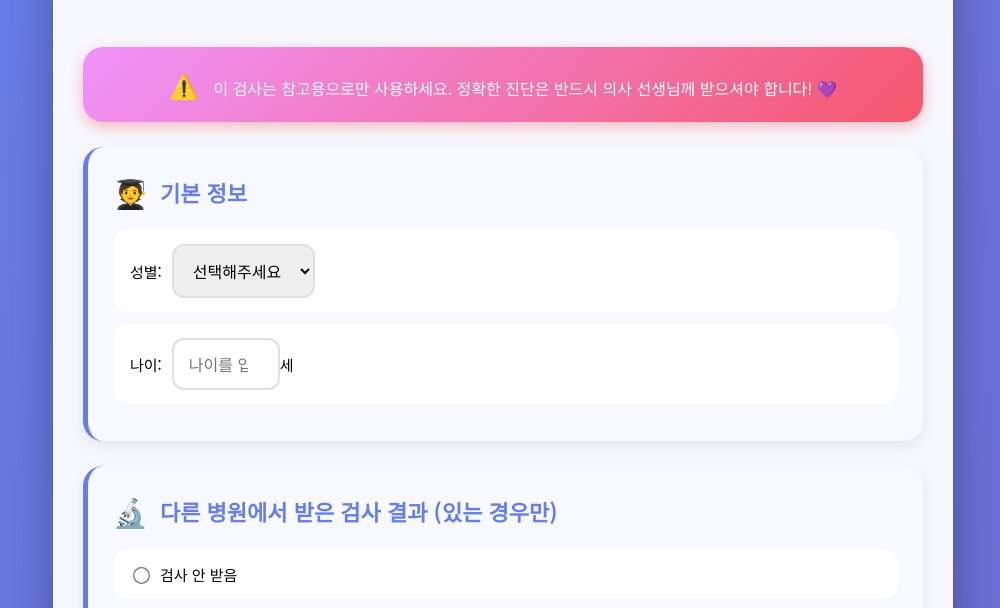
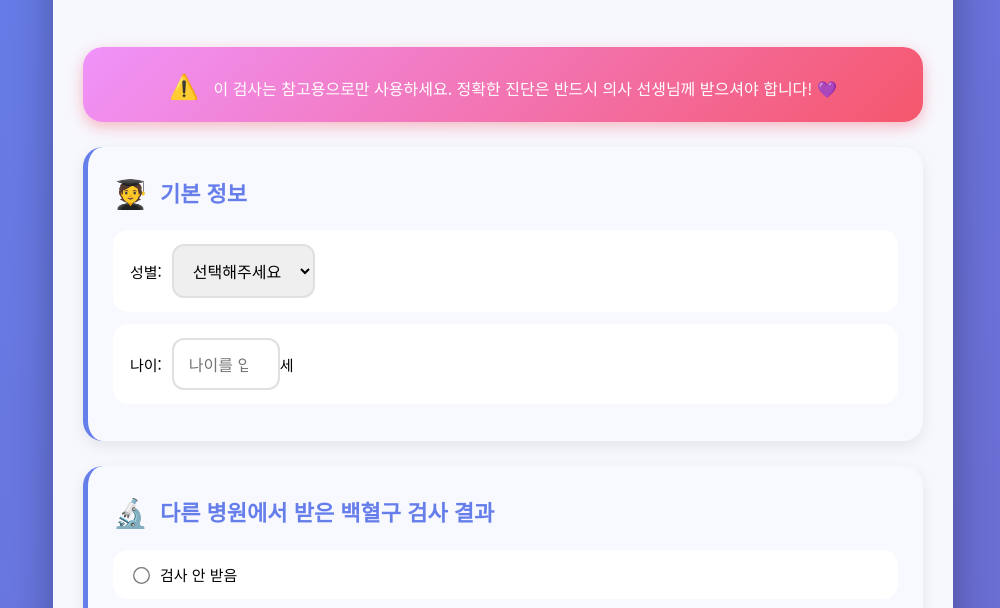
Before and after one commit to dongo0520/appe2, a plain HTML site: page index.html in a window 1280 px wide. Shown: the part 177-785 px from the top of the page, without its empty margins (137-1137 px from the left). Drawn offline with Linux system fonts and the light colour scheme.

Commit message:
Update index.html

```diff
--- a/index.html
+++ b/index.html
@@ -3,7 +3,7 @@
 <head>
     <meta charset="UTF-8">
     <meta name="viewport" content="width=device-width, initial-scale=1.0">
-    <title>AI기반 충수염 자가진단 설문지 - 청소년용</title>
+    <title>AI기반 충수염 자가진단 설문지 - (항소담외과-청소년용:13~19세)</title>
     <style>
         @import url('https://fonts.googleapis.com/css2?family=Noto+Sans+KR:wght@300;400;700&display=swap');
 
@@ -345,7 +345,7 @@
             </div>
 
             <div class="section tests">
-                <h2>다른 병원에서 받은 검사 결과 (있는 경우만)</h2>
+                <h2>다른 병원에서 받은 백혈구 검사 결과 </h2>
                 <label><input type="radio" name="wbc" value="none"> 검사 안 받음</label>
                 <label><input type="radio" name="wbc" value="normal"> 백혈구 정상 (10,000 미만)</label>
                 <label><input type="radio" name="wbc" value="high10"> 백혈구 약간 높음 (10,000~15,000)</label>
```
